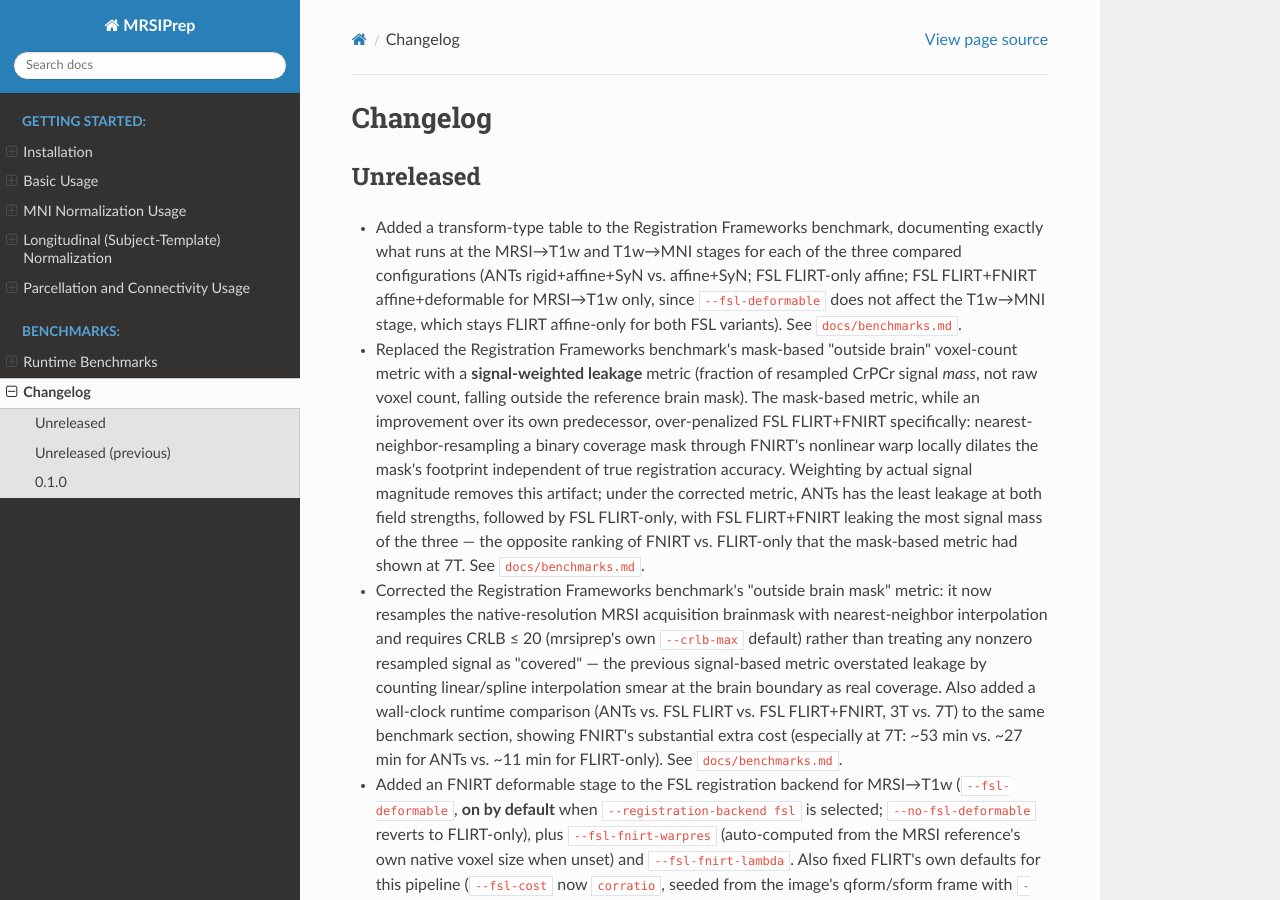
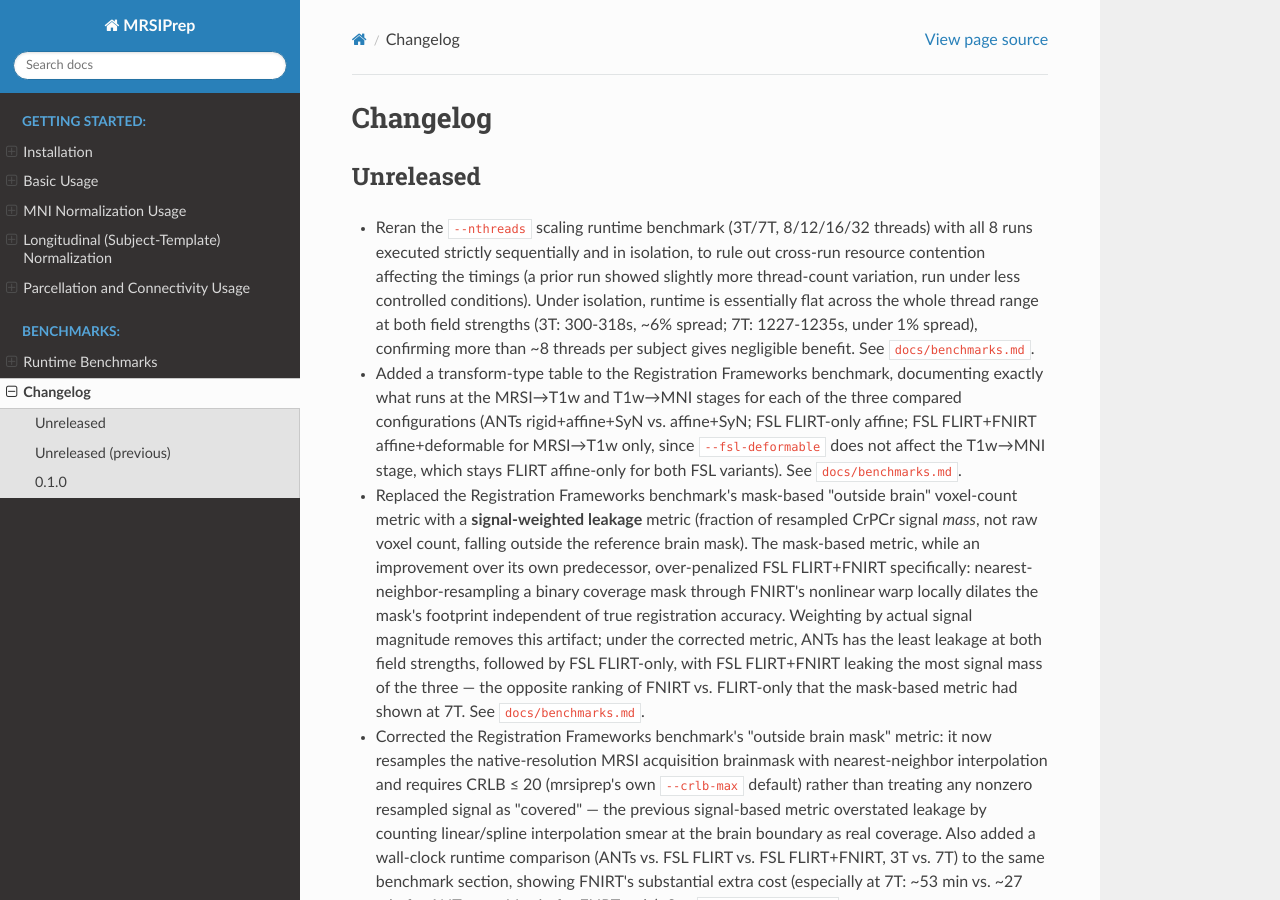
Before and after one commit to MRSI-Psychosis-UP/MRSIPrep, a Sphinx documentation site: the page built from docs/changelog.md, in a window 1280 px wide and 900 px high. Built offline with Sphinx 7.4.7 and the Read the Docs theme 3.1.0, drawn with Linux system fonts in a browser that asks for light colours.

Commit message:
Rerun nthreads scaling benchmark sequentially, in isolation
Prior run's numbers may have been affected by concurrent load on a
shared machine. Rerunning all 8 configurations one at a time confirms
runtime is essentially flat across the 8-32 thread range at both field
strengths (3T ~6% spread, 7T under 1% spread). Bump to v1.5.8.

```diff
--- a/docs/changelog.md
+++ b/docs/changelog.md
@@ -2,6 +2,15 @@
 
 ## Unreleased
 
+- Reran the `--nthreads` scaling runtime benchmark (3T/7T, 8/12/16/32
+  threads) with all 8 runs executed strictly sequentially and in
+  isolation, to rule out cross-run resource contention affecting the
+  timings (a prior run showed slightly more thread-count variation, run
+  under less controlled conditions). Under isolation, runtime is
+  essentially flat across the whole thread range at both field strengths
+  (3T: 300-318s, ~6% spread; 7T: 1227-1235s, under 1% spread), confirming
+  more than ~8 threads per subject gives negligible benefit. See
+  `docs/benchmarks.md`.
 - Added a transform-type table to the Registration Frameworks benchmark,
   documenting exactly what runs at the MRSI→T1w and T1w→MNI stages for
   each of the three compared configurations (ANTs rigid+affine+SyN vs.
--- a/pyproject.toml
+++ b/pyproject.toml
@@ -4,7 +4,7 @@ build-backend = "setuptools.build_meta"
 
 [project]
 name = "mrsiprep"
-version = "1.5.7"
+version = "1.5.8"
 description = "BIDS-like preprocessing pipeline for quantified whole-brain MRSI derivatives"
 readme = "README.md"
 requires-python = ">=3.9"
```
Also changed, not shown: README.md (+1 -1 lines), docs/benchmarks.md (+6 -3 lines), docs/index.md (+1 -1 lines), docs/figures/benchmark_nthreads.png, 1 other file.
